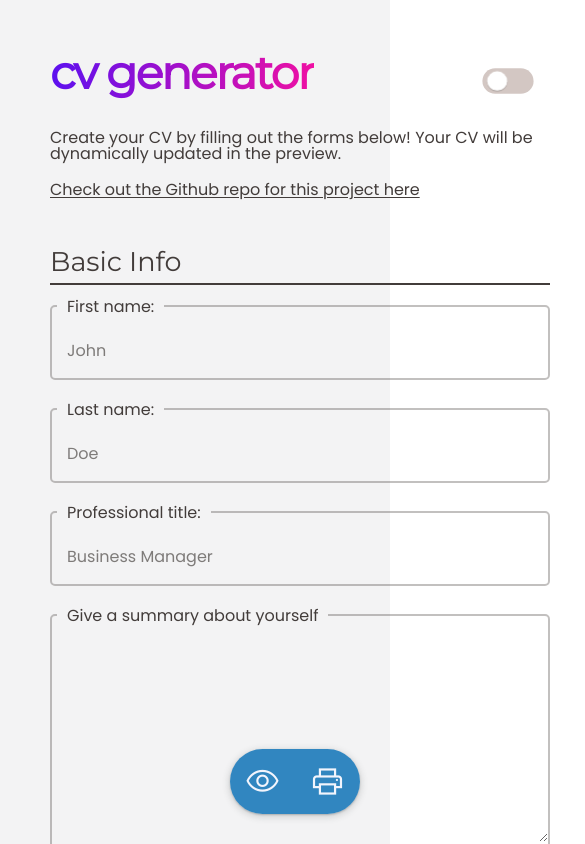
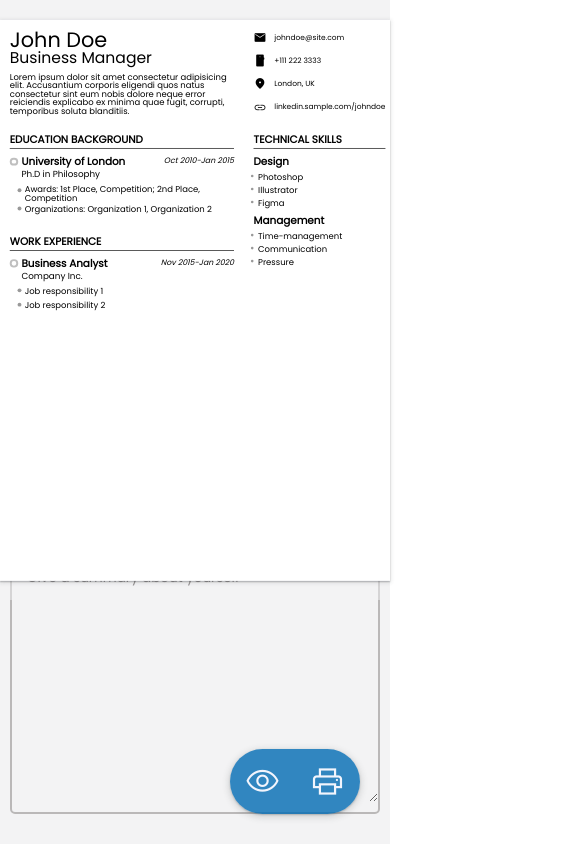
Before and after one commit to renchester/cv-generator, a React (Vite) app: page / in a window 390 px wide. Shown: the top 844 px of the page, 585 px wide, since content can reach past the window. Built offline with nearby package versions, Linux system fonts and the light colour scheme.

Commit message:
Update styles to improve display on smaller screens

```diff
--- a/src/sass/_base.scss
+++ b/src/sass/_base.scss
@@ -15,7 +15,7 @@ time, mark, audio, video {
 margin: 0;
 padding: 0;
 border: 0;
-font-size: 100%;
+// font-size: 100%;
 font: inherit;
 vertical-align: baseline;
 }
@@ -53,7 +53,7 @@ table {
   font-family: inherit;
   font-style: inherit;
   color: inherit;
-  font-size: 100%;
+  // font-size: 100%;
   border: none;
   padding: 0;
   margin: 0;
@@ -73,6 +73,7 @@ body {
   --color-accent-2: #f11489;
 
   --color-background: #f3f3f4;
+  --color-background-opacity50: #f3f3f479;
   --color-background-dark: #353535;
   --color-background-preview: #e6e6e6;
   --color-light-1: #f3f3f4;
@@ -119,8 +120,8 @@ body {
 
   // type scale
   --text-scale-ratio: 1.3;
-  --text-xxs: calc((1em / (var(--text-scale-ratio) * 1.35)));
-  --text-xs: calc((1em / var(--text-scale-ratio)));
+  --text-xxs: calc((var(--text-base-size) / (var(--text-scale-ratio) * 1.35)));
+  --text-xs: calc((var(--text-base-size) / var(--text-scale-ratio)));
   --text-sm: calc(var(--text-xs) * var(--text-scale-ratio));
   --text-md: calc(var(--text-sm) * var(--text-scale-ratio));
   --text-lg: calc(var(--text-md) * var(--text-scale-ratio));
@@ -131,6 +132,7 @@ body {
 
 body.dark-mode {
   --color-background: #353535;
+  --color-background-opacity50: #35353585;
   --color-background-preview: #424242;
 
   --color-text: #f2f5ff;
@@ -147,6 +149,10 @@ body.dark-mode {
   --color-button-item-hover: #13a706;
 
   --color-button: #1ebee6;
+}
+
+body {
+  min-width: 100vw;
 }
 
 #root {
@@ -167,33 +173,3 @@ body.dark-mode {
   display: flex;
   flex-direction: row;
 }
-
-@media screen and (max-width: 1050px) {
-  .App {
-    flex-direction: column;
-  }
-
-  .preview__container {
-    background-color: var(--color-background) !important;
-    margin-bottom: 40px;
-  }
-}
-
-@media print {
-  .editor {
-    display: none;
-  }
-
-  .preview__container {
-    background-color: white;
-  }
-
-  .preview__printable.preview__printable {
-    display: grid;
-    box-shadow: none;
-  }
-
-  .btn-container__preview.btn-container__preview {
-    display: none;
-  }
-}
--- a/src/sass/_editor.scss
+++ b/src/sass/_editor.scss
@@ -18,13 +18,6 @@
   &::-webkit-scrollbar-thumb {
     background-color: var(--color-text-opacity30);
     border-radius: 10px;
-  }
-
-  @media screen and (max-width: 1050px) {
-    & {
-      width: 100%;
-      max-height: none;
-    }
   }
 }
 
@@ -134,7 +127,6 @@
     background-color: transparent;
     color: var(--color-text);
     text-indent: var(--text-margin-left);
-    font-size: 16px;
 
     &:focus {
       outline: none;
--- /dev/null
+++ b/src/sass/_mediaqueries.scss
@@ -0,0 +1,99 @@
+@use 'base';
+
+@media screen and (max-width: 1050px) {
+  .App {
+    flex-direction: column;
+  }
+
+  .preview__container.preview__container {
+    margin-bottom: 40px;
+    position: fixed;
+    background-color: var(--color-background-opacity50);
+  }
+
+  .editor {
+    width: 100%;
+    max-height: none;
+  }
+}
+
+@media screen and (max-width: 600px) {
+  body {
+    --text-base-size: 0.65em;
+    font-size: var(--text-md);
+  }
+
+  .preview__printable {
+    transform: scale(0.65);
+  }
+
+  .preview__container.preview__container {
+    height: 600px;
+  }
+
+  .editor {
+    padding-block: 50px;
+    padding-inline: 10px;
+  }
+
+  .header-title {
+    font-size: var(--text-xxxl);
+  }
+
+  .form-title {
+    font-size: var(--text-xl);
+  }
+}
+
+@media screen and (max-width: 375px) {
+  body {
+    --text-base-size: 0.65em;
+  }
+
+  .preview__printable {
+    position: absolute;
+    transform: scale(0.5);
+  }
+
+  .btn__submit-item {
+    left: auto;
+    right: 10px;
+  }
+
+  .btn__submit {
+    font-size: var(--text-md);
+  }
+
+  .btn__toggle-preview,
+  .btn__print-preview {
+    font-size: 25px;
+  }
+}
+
+@media screen and (max-width: 300px) {
+  .preview__container {
+    height: 350px;
+  }
+  .preview__printable {
+    transform: scale(0.4);
+  }
+}
+
+@media print {
+  .editor {
+    display: none;
+  }
+
+  .preview__container {
+    background-color: white;
+  }
+
+  .preview__printable.preview__printable {
+    display: grid;
+    box-shadow: none;
+  }
+
+  .btn-container__preview.btn-container__preview {
+    display: none;
+  }
+}
--- a/src/sass/_preview.scss
+++ b/src/sass/_preview.scss
@@ -1,5 +1,6 @@
 .preview {
   &__container {
+    position: relative;
     color: var(--color-text);
     // width: clamp(300px, 50%, 816px);
     width: 100%;
--- a/src/sass/main.scss
+++ b/src/sass/main.scss
@@ -3,3 +3,4 @@
 @use 'preview';
 @use 'banners';
 @use 'components';
+@use 'mediaqueries';
```
